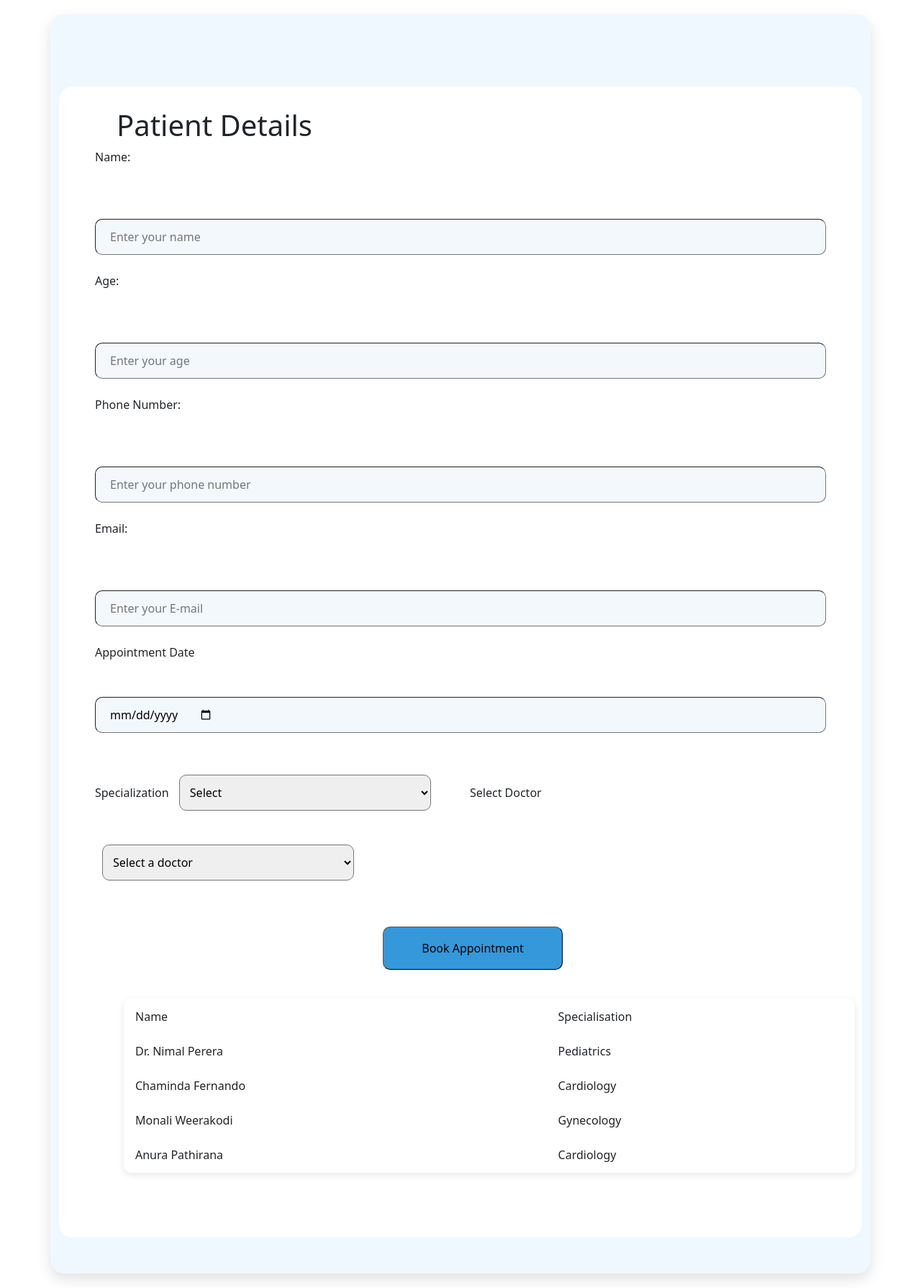
After one commit to ren-rt/DMWCoursework, a PHP site: page /renu/appointments.php in a window 1280 px wide. The commit adds this page. Shown: the whole page at 72% size. Run offline with PHP 8.4, Linux system fonts and the light colour scheme; data comes from the database, SQL or seed files in the repository.

Commit message:
appointment page

```diff
--- /dev/null
+++ b/appointments.php
@@ -0,0 +1,96 @@
+<!DOCTYPE html>
+<html>
+    <head>
+        <title>Make Appointment</title>
+        <link rel="stylesheet" href="style.css">
+        <link href="https://cdn.jsdelivr.net/npm/bootstrap@5.3.3/dist/css/bootstrap.min.css" rel="stylesheet">
+
+    </head>
+    <body>
+        <div class="container">         <!--Main container-->
+
+
+            <form id="details" method="POST" action="insert.php">
+                <div class="patient">
+                <h1>Patient Details</h1>
+                <label>Name: </label><br>
+                <br>
+                <input type="text" name="name" placeholder="Enter your name" required><br>
+                <label>Age: </label><br>
+                <br>
+                <input type="number" name="age" placeholder="Enter your age" required><br>
+                <label>Phone Number: </label><br>
+                <br>
+                <input type="tel" name="pno" placeholder="Enter your phone number" required><br>
+                <label>Email: </label><br>
+                <br>
+                <input type="email" name="email" placeholder="Enter your E-mail" required><br>
+                <label>Appointment Date</label>
+                <input type="date" name="date"><br>
+                <br>
+
+
+                <label>Specialization</label>
+                <select id="doctorOptions" name = "doctorspec" required>
+                        <option value="selectType" disabled selected>Select</option>       <!--keeps the select role selected and disabled when page loaded and forces user to select from the options-->
+                        <option value="neurology">Neurology</option>
+                        <option value="cardiology">Cardiology</option>
+                        <option value="dermatology">Dermatology</option>
+                        <option value="oncology">Oncology</option>
+                        <option value="Pediatrics">Pediatrics</option>
+                </select>
+                <?php
+                    include 'conf.php';
+                    $sql = "SELECT * FROM doc_details";
+                    $result = mysqli_query($conn, $sql);
+                    ?>
+
+                    <label for="doctorList">Select Doctor</label>
+                    <select id="doctorList" name="doctorList" required>
+                        <option value="">Select a doctor</option>
+                        <?php
+                        if(mysqli_num_rows($result) > 0) {
+                            while($row = mysqli_fetch_assoc($result)) {
+                                $name = htmlspecialchars($row['doctorName']);
+                                $specialisation = htmlspecialchars($row['specialisation']);
+                                echo "<option value=\"$name\">$name ($specialisation)</option>";
+                            }
+                        }
+                        ?>
+                    </select>
+                    <br><br>
+                <?php
+                    include 'conf.php';
+                    $sql = "SELECT * FROM doc_details";
+                    $result = mysqli_query($conn, $sql);
+                    echo '<table border = "1" cellspacing = "2" cellpading = "2">
+                    <tr>
+                    <td>Name</td>
+                    <td>Specialisation</td>
+                    </tr>
+                    ';
+
+                    if(mysqli_num_rows($result) > 0) {
+                        while($row = mysqli_fetch_assoc($result)) {
+
+                            $name = $row['doctorName'];
+                            $specialisation = $row['specialisation'];
+
+                            echo '<tr>
+                            <td>'.$name.'</td>
+                            <td>'.$specialisation.'</td>
+                            </tr>';
+                        }
+                    }
+                    ?>
+
+                <button type="submit">Book Appointment</button>
+
+
+            </form>
+
+
+        </div>
+        <script src="script.js"></script>
+    </body>
+</html>
--- a/conf.php
+++ b/conf.php
@@ -1,14 +1,12 @@
 <?php
 $host = 'localhost';
 $username = 'root';
-$password='';
+$password = '';
 $database = 'ultracare';
 
-$conn = mysqli_connect($host, $username, $password, $database);
-if(!$conn)
-{
+$conn = mysqli_connect($host,$username,$password,$database);
+if(!$conn){
     die("Connection failed" . mysqli_connect_error());
 }
-
-echo "connected";
+//echo "connected";
 ?>
--- /dev/null
+++ b/script.js
@@ -0,0 +1,27 @@
+document.addEventListener("DOMContentLoaded", function () {
+  const form = document.getElementById("details");
+
+  if (form) {
+    form.addEventListener("submit", function (event) {
+      // Get all required inputs inside the form
+      const requiredInputs = form.querySelectorAll("[required]");
+      let isValid = true;
+
+      // Check each required field
+      requiredInputs.forEach(input => {
+        if (!input.value.trim()) {
+          alert("Please fill in all required fields.");
+          input.focus();
+          isValid = false;
+          // Prevent further checks if one is invalid
+          event.preventDefault();
+        }
+      });
+
+      // If any field is empty, stop form submission
+      if (!isValid) {
+        event.preventDefault();
+      }
+    });
+  }
+});
--- /dev/null
+++ b/style.css
@@ -0,0 +1,135 @@
+/*General body styles*/
+body{
+    background-color:aliceblue;
+    font-family: 'Segoe UI', Tahoma, Geneva, Verdana, sans-serif;
+    color: black;
+    padding: 20px;
+}
+/*Heading 1 styles*/
+h1{
+    text-align: left;
+    margin-bottom: 40px;
+    font-size: 40px;
+    padding-left: 30px;
+    padding-top: 20px;
+}
+/*Main container styles*/
+.container{
+    background-color:aliceblue;
+    margin: auto;
+    padding: 50px;
+    max-width: 80%;
+    min-height: auto;
+    border-radius: 20px;
+    box-shadow: 0 8px 20px rgba(0, 0, 0, 0.12);
+}
+
+.patient{
+    background-color:white;
+    margin: auto;
+    padding: 50px;
+    margin-top: 50px;
+    padding-top: 10px;
+    max-width: 100%;
+    min-height: 100%;
+    border-radius: 20px;
+}
+
+.patient input{
+   display: flex;
+    align-items: center;
+    width: 100%;
+    height: 50px;
+    border-radius: 10px;
+    border-width: 1px;
+    padding-left: 20px;
+    gap: 30px;
+    background-color:#f3f8fc ;
+}
+label{
+    margin-bottom: 50px;
+}
+
+.patient button{
+    background-color: #3498db;
+    width: 250px;
+    height: 60px;
+    border-radius: 10px;
+    border-width: 1px;
+    margin-left: 400px;
+    margin-top: 40px;
+}
+
+.doctor{
+    background-color:white;
+    margin: auto;
+    padding: 50px;
+    margin-top: 30px;
+    padding-top: 10px;
+    max-width: 100%;
+    min-height: 100%;
+    border-radius: 20px;
+}
+#doctorOptions , #doctorList{
+    width: 350px;
+    height: 50px;
+    align-items: left;
+    border-radius: 10px;
+    gap: 15px;
+    padding-left: 10px;
+    margin-left: 10px;
+    margin-right: 50px;
+    margin-top: 10px;
+}
+.doctor input{
+     width: 350px;
+    height: 50px;
+    align-items: right;
+    border-radius: 10px;
+    padding-left: 10px;
+    margin-left: 10px;
+}
+.doctor button{
+    background-color: #3498db;
+    width: 250px;
+    height: 60px;
+    border-radius: 10px;
+    border-width: 1px;
+    margin-left: 400px;
+    margin-top: 50px;
+}
+
+/*Record display table*/
+#recordDisplay{
+    margin-top: 40px;
+    max-width: 100%;
+    overflow-x: auto;
+    margin-left: auto;
+    margin-right: auto;
+}
+
+table{
+    width: 100%;
+    border-collapse: collapse;
+    background-color: white;
+    border-radius: 10px;
+    overflow: hidden;
+    box-shadow: 0 3px 10px rgba(0, 0, 0, 0.1);
+    margin: 40px;
+}
+
+th, td {
+    padding: 12px 15px;
+    text-align: left;
+    border-bottom: 1px solid #f0f0f0;
+}
+
+th {
+    background-color: #3498db;
+    color: white;
+    font-weight: bold;
+}
+
+tr:hover {
+    background-color: #f7f9fc;
+}
```
Also changed, not shown: insert.php (added, +26 -0 lines).
